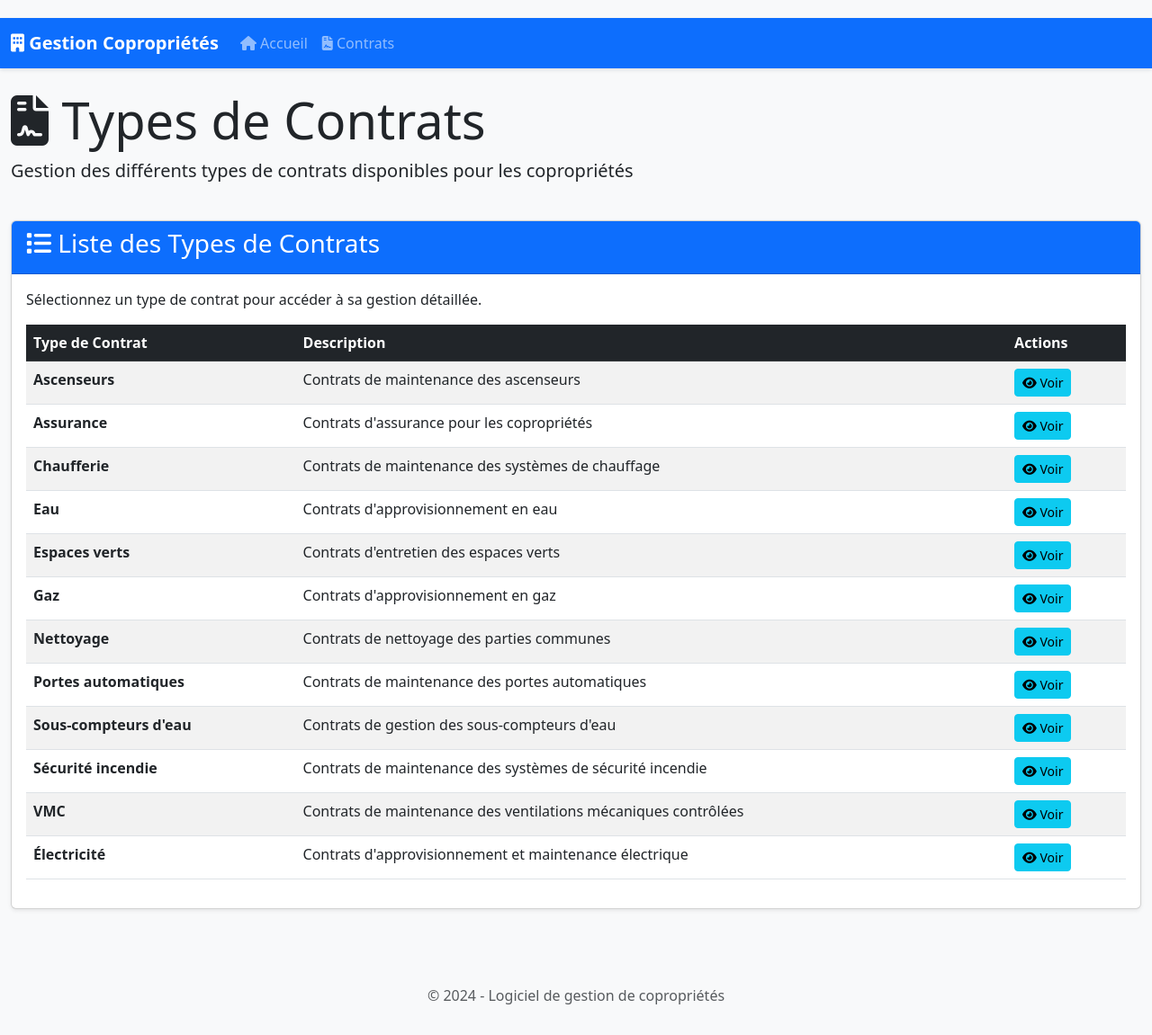
After one commit to Keko-creator/copro_manager, a Flask app: page /contrats in a window 1280 px wide. The commit adds this page. Shown: the whole page at 90% size. Run offline with Flask 3, Linux system fonts and the light colour scheme.

Commit message:
Ajout page Contrats avec liste des types de contrats triés par ordre alphabétique
Co-authored-by: Keko-creator <Keko-creator@users.noreply.github.com>

```diff
--- a/copro_manager/app.py
+++ b/copro_manager/app.py
@@ -241,6 +241,45 @@ def get_statistiques():
     }
 
 # ========== ROUTES ==========
+@app.route('/contrats')
+def contrats():
+    types_contrats = [
+        "Assurance",
+        "Nettoyage",
+        "Espaces verts",
+        "Sécurité incendie",
+        "Sous-compteurs d'eau",
+        "VMC",
+        "Ascenseurs",
+        "Électricité",
+        "Eau",
+        "Chaufferie",
+        "Gaz",
+        "Portes automatiques"
+    ]
+
+    descriptions = {
+        "Assurance": "Contrats d'assurance pour les copropriétés",
+        "Nettoyage": "Contrats de nettoyage des parties communes",
+        "Espaces verts": "Contrats d'entretien des espaces verts",
+        "Sécurité incendie": "Contrats de maintenance des systèmes de sécurité incendie",
+        "Sous-compteurs d'eau": "Contrats de gestion des sous-compteurs d'eau",
+        "VMC": "Contrats de maintenance des ventilations mécaniques contrôlées",
+        "Ascenseurs": "Contrats de maintenance des ascenseurs",
+        "Électricité": "Contrats d'approvisionnement et maintenance électrique",
+        "Eau": "Contrats d'approvisionnement en eau",
+        "Chaufferie": "Contrats de maintenance des systèmes de chauffage",
+        "Gaz": "Contrats d'approvisionnement en gaz",
+        "Portes automatiques": "Contrats de maintenance des portes automatiques"
+    }
+
+    types_contrats.sort()
+    return render_template('contrats.html', types_contrats=types_contrats, descriptions=descriptions)
+
+@app.route('/contrats/<type_contrat>')
+def type_contrat_page(type_contrat):
+    return render_template('type_contrat.html', type_contrat=type_contrat)
+
 @app.route('/')
 def index():
     search_query = request.args.get('q', '')
--- a/copro_manager/templates/base.html
+++ b/copro_manager/templates/base.html
@@ -24,6 +24,16 @@
                 <button class="navbar-toggler" type="button" data-bs-toggle="collapse" data-bs-target="#navbarNav">
                     <span class="navbar-toggler-icon"></span>
                 </button>
+                <div class="collapse navbar-collapse" id="navbarNav">
+                    <ul class="navbar-nav">
+                        <li class="nav-item">
+                            <a class="nav-link" href="{{ url_for('index') }}"><i class="fas fa-home"></i> Accueil</a>
+                        </li>
+                        <li class="nav-item">
+                            <a class="nav-link" href="{{ url_for('contrats') }}"><i class="fas fa-file-contract"></i> Contrats</a>
+                        </li>
+                    </ul>
+                </div>
             </div>
         </nav>
     </header>
--- /dev/null
+++ b/copro_manager/templates/contrats.html
@@ -0,0 +1,49 @@
+{% extends "base.html" %}
+
+{% block title %}Types de Contrats - Copro Manager{% endblock %}
+
+{% block content %}
+<div class="row mb-4">
+    <div class="col-md-12">
+        <h1 class="display-4"><i class="fas fa-file-contract"></i> Types de Contrats</h1>
+        <p class="lead">Gestion des différents types de contrats disponibles pour les copropriétés</p>
+    </div>
+</div>
+
+<div class="row">
+    <div class="col-md-12">
+        <div class="card">
+            <div class="card-header bg-primary text-white">
+                <h3><i class="fas fa-list"></i> Liste des Types de Contrats</h3>
+            </div>
+            <div class="card-body">
+                <p>Sélectionnez un type de contrat pour accéder à sa gestion détaillée.</p>
+                <div class="table-responsive">
+                    <table class="table table-striped table-hover">
+                        <thead class="table-dark">
+                            <tr>
+                                <th>Type de Contrat</th>
+                                <th>Description</th>
+                                <th>Actions</th>
+                            </tr>
+                        </thead>
+                        <tbody>
+                            {% for type_contrat in types_contrats %}
+                            <tr>
+                                <td><strong>{{ type_contrat }}</strong></td>
+                                <td>{{ descriptions[type_contrat] or "Description à venir" }}</td>
+                                <td>
+                                    <a href="{{ url_for('type_contrat_page', type_contrat=type_contrat|lower|replace(' ', '_')) }}" class="btn btn-info btn-sm">
+                                        <i class="fas fa-eye"></i> Voir
+                                    </a>
+                                </td>
+                            </tr>
+                            {% endfor %}
+                        </tbody>
+                    </table>
+                </div>
+            </div>
+        </div>
+    </div>
+</div>
+{% endblock %}
```
